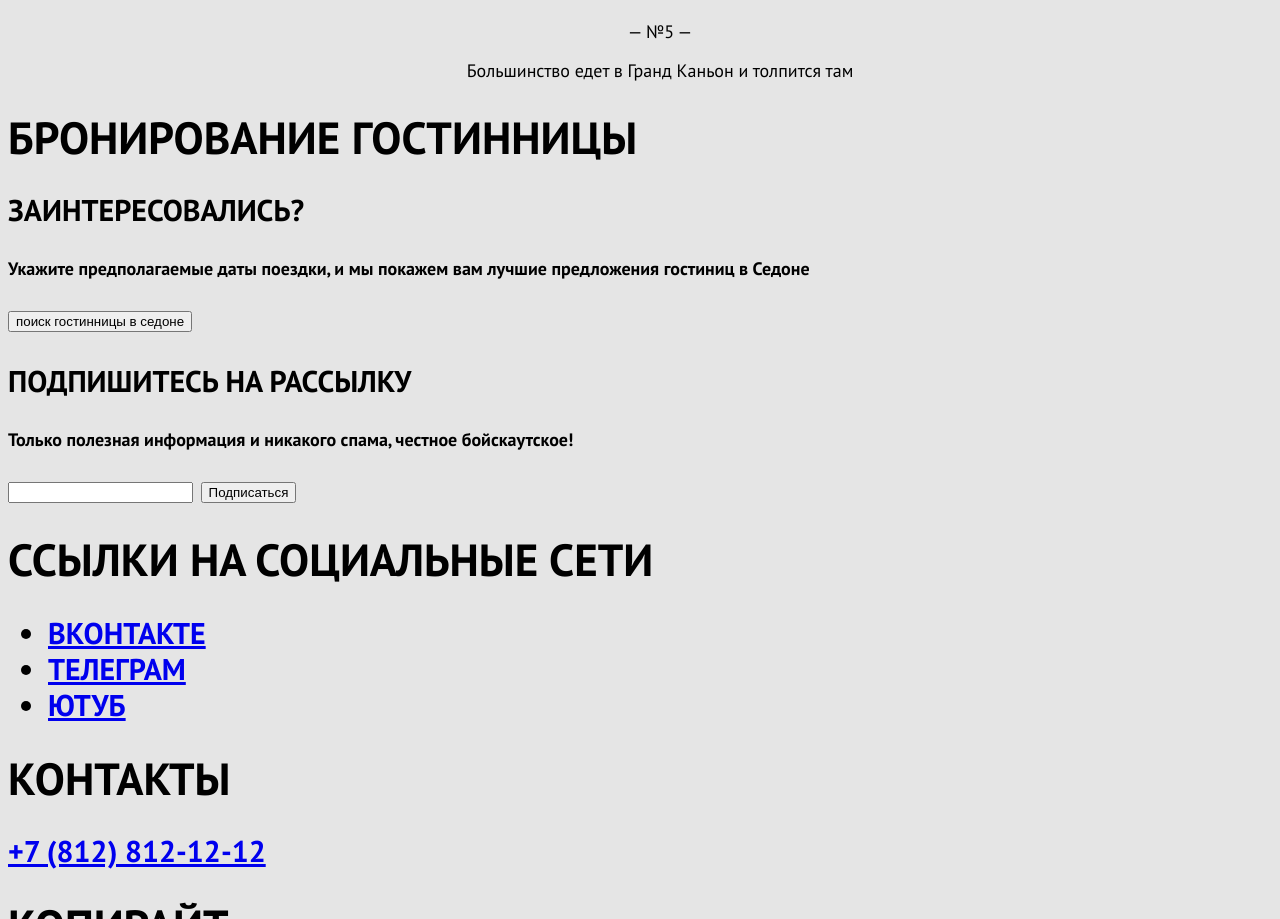
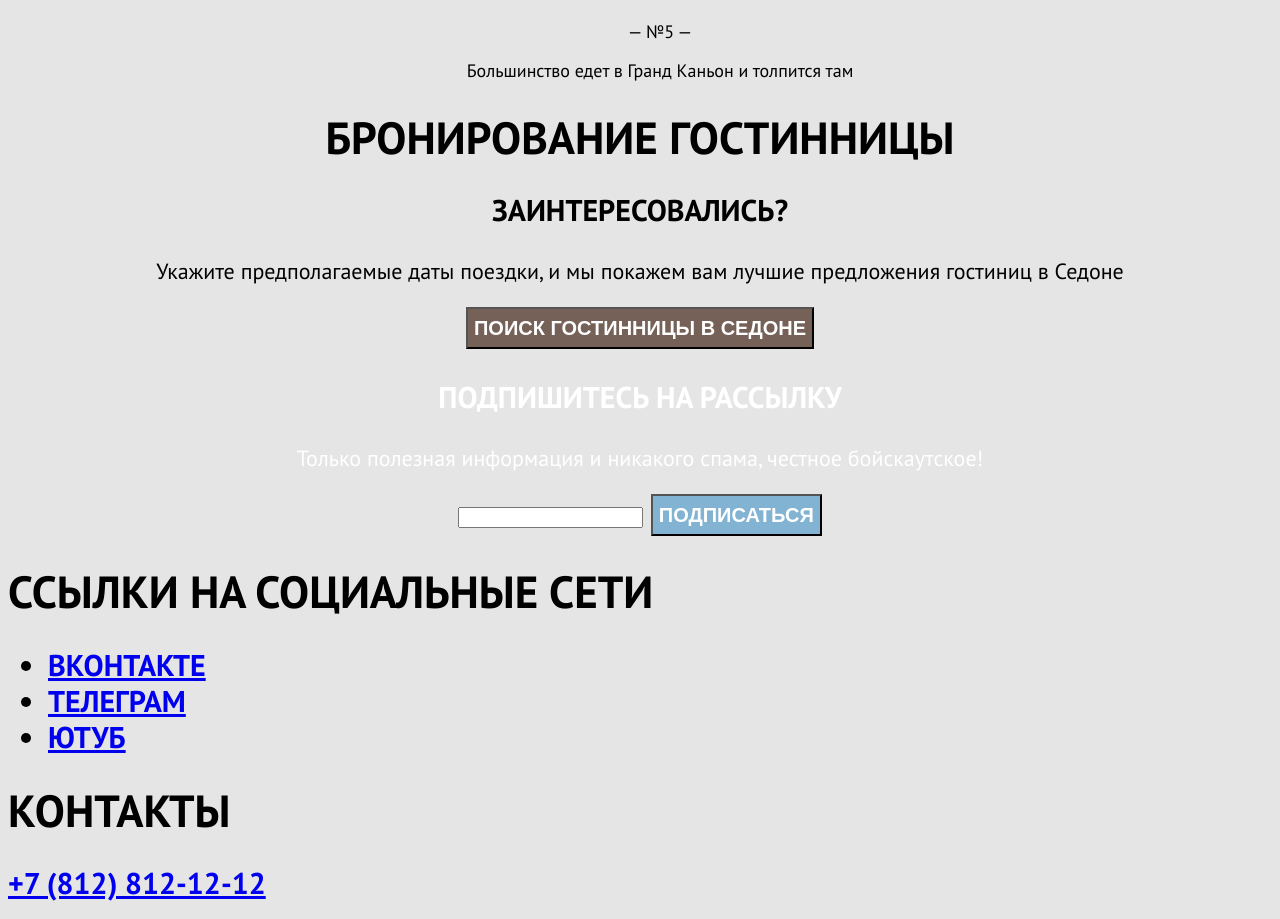
Before and after one commit to htmlacademy-htmlcss/1766915-sedona-34, a plain HTML site: page index.html in a window 1280 px wide. Shown: the part 2796-3715 px from the top of the page. Drawn offline with Linux system fonts and the light colour scheme; files whose address does not match are found by name.

Commit message:
Правит стили

```diff
--- a/index.html
+++ b/index.html
@@ -159,11 +159,11 @@
       <section id="question" class="question-block">
         <h2 class="visually-hidden">Бронирование гостинницы</h2>
         <p>Заинтересовались?</p>
-        <p class="advantages-description">
+        <p class="question-date">
           Укажите предполагаемые даты поездки, и мы покажем вам лучшие
           предложения гостиниц в Седоне
         </p>
-        <button class="question-button" type="submit">
+        <button class="question question-button" type="submit">
           поиск гостинницы в седоне
         </button>
       </section>
@@ -171,7 +171,7 @@
       <!-- Форма подписки -->
       <section class="subscription">
         <p>Подпишитесь на рассылку</p>
-        <p class="advantages-description">
+        <p class="subscription-text">
           Только полезная информация и никакого спама, честное бойскаутское!
         </p>
         <form
--- a/styles/styles.css
+++ b/styles/styles.css
@@ -58,13 +58,44 @@ body {
   font-size: 18px;
   line-height: 21px;
   text-transform: none;
-
+}
+.question-block {
+  text-align: center;
+}
+.question-date {
+  font-size: 22px;
+  font-weight: 400;
+  line-height: 26px;
+  text-transform: uppercase;
+  text-transform: none;
 }
 
-
+.question-button {
+  background-color: #756157;
+  color: #fff;
+  font-size: 20px;
+  font-weight: 700;
+  line-height: 36px;
+  text-transform: uppercase;
 }
-
-
+.subscription {
+  text-align: center;
+  color: #fff;
+}
+.subscription-text {
+  font-size: 22px;
+  font-weight: 400;
+  line-height: 26px;
+  text-transform: none;
+}
+.subscribe-button {
+  background-color: #82b3d3;
+  color: #fff;
+  font-size: 20px;
+  font-weight: 700;
+  line-height: 36px;
+  text-transform: uppercase;
+}
 /* h1 {
   margin-top: 0px;
   margin-bottom: 0px;
```
